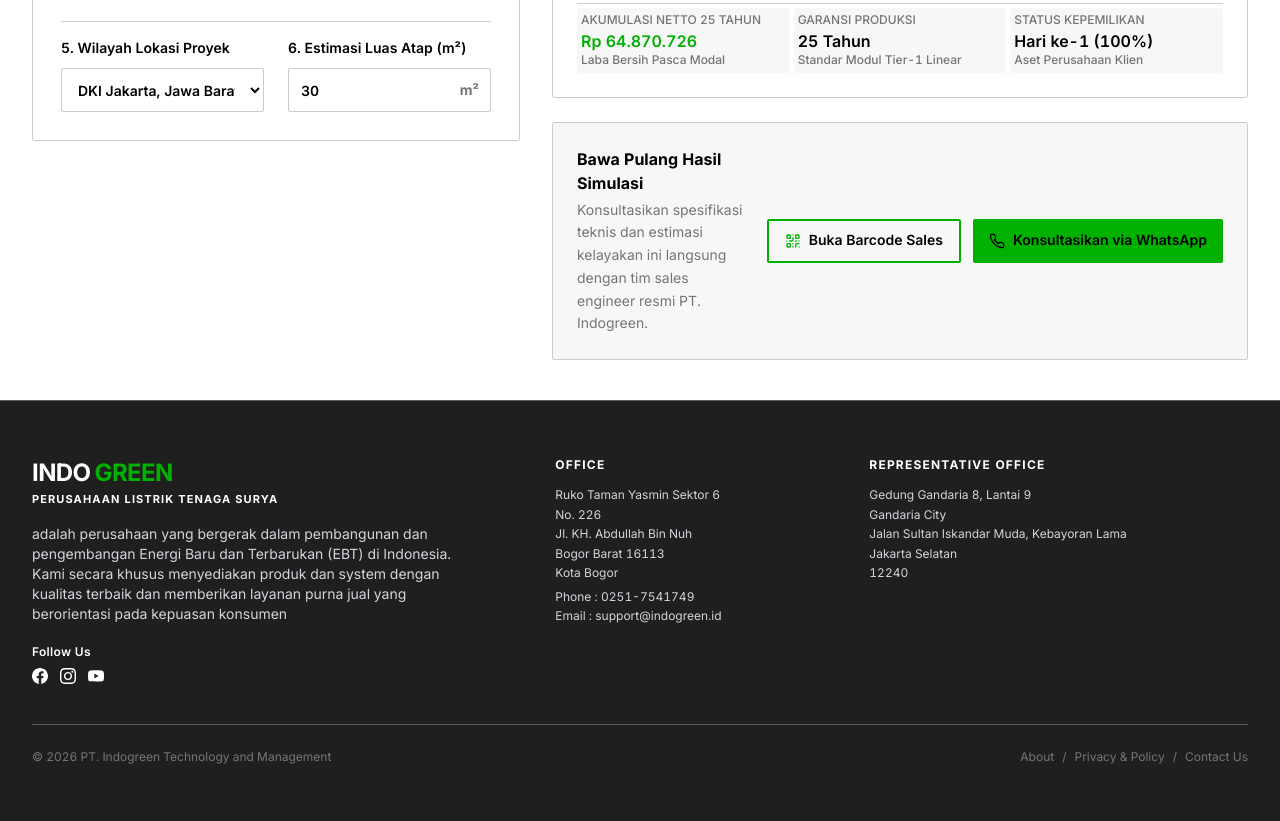
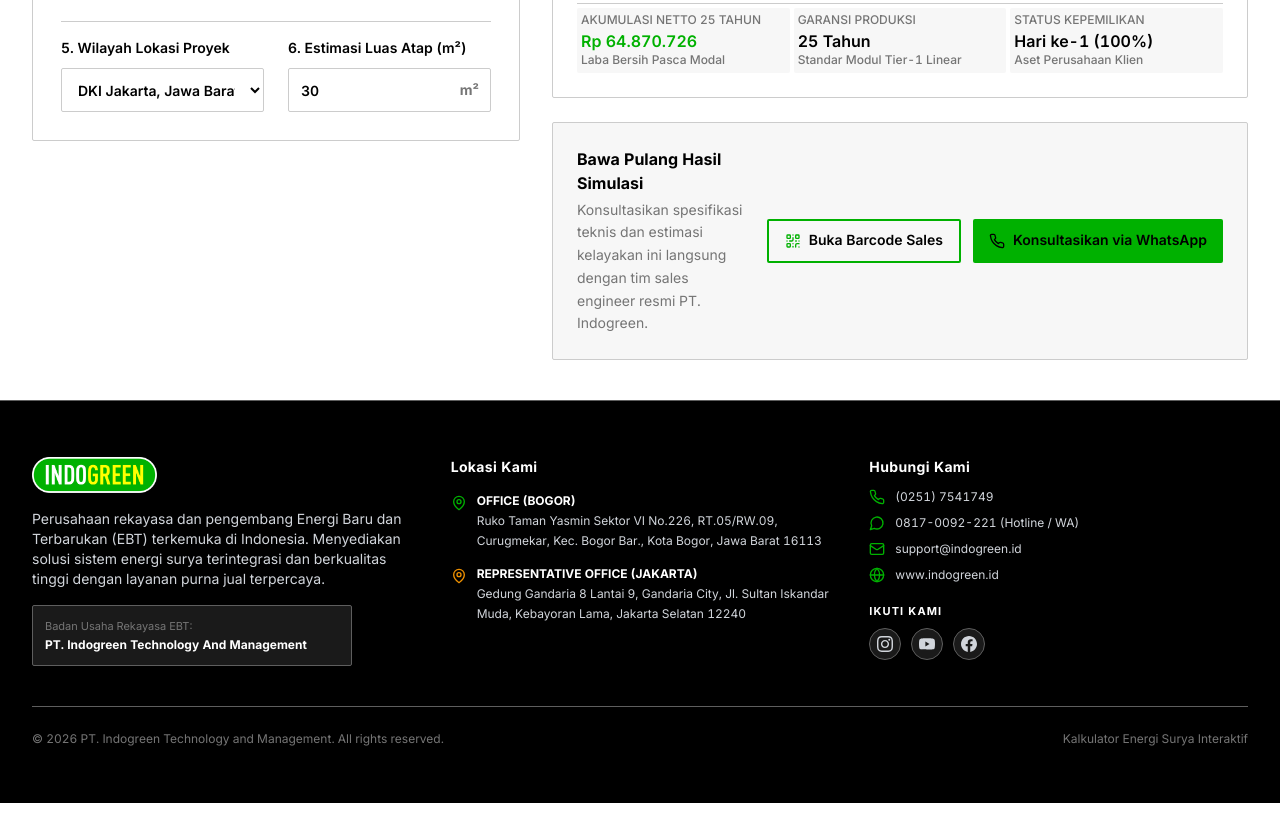
Before and after one commit to indogreen/kalkulator, a website with bundled scripts: page index.html in a window 1280 px wide. Shown: the part 1197-2018 px from the top of the page. Built offline with nearby package versions, Linux system fonts and the light colour scheme.

Commit message:
style(footer): align footer background with navbar, use asset logo, and update contact details
- Change footer background to bg-surface-dark (#000000) matching header navbar
- Replace text brand lockup with official asset image logo (indogreen.png)
- Remove quick links column per design instruction
- Add precise Bogor office address with Plus Code and Jakarta representative office
- Include official contact links: (0251) 7541749, 0817-0092-221, support@indogreen.id, indogreen.id
- Add circular social media buttons linking to official Instagram, YouTube playlist, and Facebook
- Rebuild production CSS and verify all 64 unit tests pass

```diff
--- a/index.html
+++ b/index.html
@@ -169,88 +169,130 @@
     </div>
   </dialog>
 
-  <!-- 4. Official Indogreen Footer (Matching Reference Image) -->
-  <footer class="bg-[#1f1f1f] text-on-dark-mute border-t border-hairline-strong py-10 tablet:py-14 px-4 tablet:px-8 mt-auto select-none">
+  <!-- 4. Official Indogreen Footer (Matching Reference Layout & Assets) -->
+  <footer class="bg-surface-dark text-on-dark-mute border-t border-hairline-strong py-10 tablet:py-14 px-4 tablet:px-8 mt-auto select-none">
     <div class="max-w-7xl mx-auto flex flex-col gap-8 tablet:gap-10">
 
-      <!-- 3-Column Footer Grid -->
-      <div class="grid grid-cols-1 tablet:grid-cols-12 gap-8 tablet:gap-10">
+      <!-- 3-Column Footer Grid (Tautan Cepat Dihilangkan) -->
+      <div class="grid grid-cols-1 tablet:grid-cols-3 gap-8 tablet:gap-10">
 
-        <!-- Column 1: Company Profile & Follow Us (5 cols on desktop) -->
-        <div class="tablet:col-span-5 flex flex-col gap-4">
-          <!-- Logo Lockup -->
-          <div class="flex flex-col">
-            <div class="flex items-center gap-1 text-2xl font-black tracking-tight text-white">
-              <span>INDO</span><span class="text-primary">GREEN</span>
-            </div>
-            <span class="text-[10px] tablet:text-[11px] font-bold text-white tracking-widest uppercase mt-0.5">
-              PERUSAHAAN LISTRIK TENAGA SURYA
-            </span>
+        <!-- Column 1: Brand Profile -->
+        <div class="flex flex-col gap-4">
+          <!-- Logo Asset -->
+          <div class="flex items-center">
+            <img src="./assets/images/indogreen.png" alt="Logo PT. Indogreen Technology And Management" class="h-8 tablet:h-9 w-auto object-contain">
           </div>
 
           <!-- Company Intro Paragraph -->
-          <p class="text-xs tablet:text-sm text-gray-300 leading-relaxed max-w-md">
-            adalah perusahaan yang bergerak dalam pembangunan dan pengembangan Energi Baru dan Terbarukan (EBT) di Indonesia. Kami secara khusus menyediakan produk dan system dengan kualitas terbaik dan memberikan layanan purna jual yang berorientasi pada kepuasan konsumen
+          <p class="text-xs tablet:text-sm text-gray-300 leading-relaxed max-w-sm">
+            Perusahaan rekayasa dan pengembang Energi Baru dan Terbarukan (EBT) terkemuka di Indonesia. Menyediakan solusi sistem energi surya terintegrasi dan berkualitas tinggi dengan layanan purna jual terpercaya.
           </p>
 
-          <!-- Follow Us Social Links -->
-          <div class="flex flex-col gap-2 pt-1">
-            <span class="text-xs font-semibold text-white tracking-wide">Follow Us</span>
-            <div class="flex items-center gap-3 text-white">
-              <!-- Facebook -->
-              <a href="https://facebook.com/indogreen" target="_blank" rel="noopener noreferrer" class="hover:text-primary transition-colors" aria-label="Facebook PT. Indogreen">
-                <svg class="w-4 h-4 fill-current" viewBox="0 0 24 24"><path d="M24 12.073c0-6.627-5.373-12-12-12s-12 5.373-12 12c0 5.99 4.388 10.954 10.125 11.854v-8.385H7.078v-3.47h3.047V9.43c0-3.007 1.792-4.669 4.533-4.669 1.312 0 2.686.235 2.686.235v2.953H15.83c-1.491 0-1.956.925-1.956 1.874v2.25h3.328l-.532 3.47h-2.796v8.385C19.612 23.027 24 18.062 24 12.073z"/></svg>
-              </a>
-              <!-- Instagram -->
-              <a href="https://instagram.com/indogreen" target="_blank" rel="noopener noreferrer" class="hover:text-primary transition-colors" aria-label="Instagram PT. Indogreen">
-                <svg class="w-4 h-4 fill-current" viewBox="0 0 24 24"><path d="M12 2.163c3.204 0 3.584.012 4.85.07 3.252.148 4.771 1.691 4.919 4.919.058 1.265.069 1.645.069 4.849 0 3.205-.012 3.584-.069 4.849-.149 3.225-1.664 4.771-4.919 4.919-1.266.058-1.644.07-4.85.07-3.204 0-3.584-.012-4.849-.07-3.26-.149-4.771-1.699-4.919-4.92-.058-1.265-.07-1.644-.07-4.849 0-3.204.013-3.583.07-4.849.149-3.227 1.664-4.771 4.919-4.919 1.266-.057 1.645-.069 4.849-.069zm0-2.163c-3.259 0-3.667.014-4.947.072-4.358.2-6.78 2.618-6.98 6.98-.059 1.281-.073 1.689-.073 4.948 0 3.259.014 3.668.072 4.948.2 4.358 2.618 6.78 6.98 6.98 1.281.058 1.689.072 4.948.072 3.259 0 3.668-.014 4.948-.072 4.354-.2 6.782-2.618 6.979-6.98.059-1.28.073-1.689.073-4.948 0-3.259-.014-3.667-.072-4.947-.196-4.354-2.617-6.78-6.979-6.98-1.281-.059-1.69-.073-4.949-.073zm0 5.838c-3.403 0-6.162 2.759-6.162 6.162s2.759 6.163 6.162 6.163 6.162-2.759 6.162-6.163c0-3.403-2.759-6.162-6.162-6.162zm0 10.162c-2.209 0-4-1.79-4-4 0-2.209 1.791-4 4-4s4 1.791 4 4c0 2.21-1.791 4-4 4zm6.406-11.845c-.796 0-1.441.645-1.441 1.44s.645 1.44 1.441 1.44c.795 0 1.439-.645 1.439-1.44s-.644-1.44-1.439-1.44z"/></svg>
-              </a>
-              <!-- YouTube -->
-              <a href="https://youtube.com/@indogreen" target="_blank" rel="noopener noreferrer" class="hover:text-primary transition-colors" aria-label="YouTube PT. Indogreen">
-                <svg class="w-4 h-4 fill-current" viewBox="0 0 24 24"><path d="M23.498 6.186a3.016 3.016 0 0 0-2.122-2.136C19.505 3.545 12 3.545 12 3.545s-7.505 0-9.377.505A3.017 3.017 0 0 0 .502 6.186C0 8.07 0 12 0 12s0 3.93.502 5.814a3.016 3.016 0 0 0 2.122 2.136c1.871.505 9.376.505 9.376.505s7.505 0 9.377-.505a3.015 3.015 0 0 0 2.122-2.136C24 15.93 24 12 24 12s0-3.93-.502-5.814zM9.545 15.568V8.432L15.818 12l-6.273 3.568z"/></svg>
-              </a>
+          <!-- Official Entity Box -->
+          <div class="border border-hairline-strong bg-surface-elevated p-3 rounded-sm flex flex-col gap-0.5 max-w-xs">
+            <span class="text-[11px] text-mute">Badan Usaha Rekayasa EBT:</span>
+            <span class="text-xs font-bold text-white">PT. Indogreen Technology And Management</span>
+          </div>
+        </div>
+
+        <!-- Column 2: Lokasi Kami -->
+        <div class="flex flex-col gap-4">
+          <h4 class="text-sm font-bold text-white tracking-wide">Lokasi Kami</h4>
+
+          <div class="flex flex-col gap-4">
+            <!-- Office Bogor -->
+            <div class="flex items-start gap-2.5">
+              <svg xmlns="http://www.w3.org/2000/svg" class="w-4 h-4 text-primary shrink-0 mt-0.5" viewBox="0 0 24 24" fill="none" stroke="currentColor" stroke-width="2" stroke-linecap="round" stroke-linejoin="round" aria-hidden="true">
+                <path d="M20 10c0 6-8 12-8 12s-8-6-8-12a8 8 0 0 1 16 0Z"/>
+                <circle cx="12" cy="10" r="3"/>
+              </svg>
+              <div class="flex flex-col gap-0.5 text-xs text-gray-300 leading-relaxed">
+                <span class="font-bold text-white text-xs">OFFICE (BOGOR)</span>
+                <span>Ruko Taman Yasmin Sektor VI No.226, RT.05/RW.09, Curugmekar, Kec. Bogor Bar., Kota Bogor, Jawa Barat 16113</span>
+              </div>
+            </div>
+
+            <!-- Representative Office Jakarta -->
+            <div class="flex items-start gap-2.5">
+              <svg xmlns="http://www.w3.org/2000/svg" class="w-4 h-4 text-warning-bright shrink-0 mt-0.5" viewBox="0 0 24 24" fill="none" stroke="currentColor" stroke-width="2" stroke-linecap="round" stroke-linejoin="round" aria-hidden="true">
+                <path d="M20 10c0 6-8 12-8 12s-8-6-8-12a8 8 0 0 1 16 0Z"/>
+                <circle cx="12" cy="10" r="3"/>
+              </svg>
+              <div class="flex flex-col gap-0.5 text-xs text-gray-300 leading-relaxed">
+                <span class="font-bold text-white text-xs">REPRESENTATIVE OFFICE (JAKARTA)</span>
+                <span>Gedung Gandaria 8 Lantai 9, Gandaria City, Jl. Sultan Iskandar Muda, Kebayoran Lama, Jakarta Selatan 12240</span>
+              </div>
             </div>
           </div>
         </div>
 
-        <!-- Column 2: OFFICE (3 cols on desktop) -->
-        <div class="tablet:col-span-3 flex flex-col gap-2">
-          <h4 class="text-xs font-bold text-white tracking-widest uppercase mb-1">OFFICE</h4>
-          <p class="text-xs text-gray-300 leading-relaxed">
-            Ruko Taman Yasmin Sektor 6<br>
-            No. 226<br>
-            Jl. KH. Abdullah Bin Nuh<br>
-            Bogor Barat 16113<br>
-            Kota Bogor<br>
-            <span class="block mt-1">Phone : 0251-7541749</span>
-            <span>Email : support@indogreen.id</span>
-          </p>
-        </div>
+        <!-- Column 3: Hubungi Kami & Ikuti Kami -->
+        <div class="flex flex-col gap-3">
+          <h4 class="text-sm font-bold text-white tracking-wide">Hubungi Kami</h4>
 
-        <!-- Column 3: REPRESENTATIVE OFFICE (4 cols on desktop) -->
-        <div class="tablet:col-span-4 flex flex-col gap-2">
-          <h4 class="text-xs font-bold text-white tracking-widest uppercase mb-1">REPRESENTATIVE OFFICE</h4>
-          <p class="text-xs text-gray-300 leading-relaxed">
-            Gedung Gandaria 8, Lantai 9<br>
-            Gandaria City<br>
-            Jalan Sultan Iskandar Muda, Kebayoran Lama<br>
-            Jakarta Selatan<br>
-            12240
-          </p>
+          <div class="flex flex-col gap-2.5">
+            <!-- Telepon -->
+            <a href="tel:02517541749" class="flex items-center gap-2.5 text-xs text-gray-300 hover:text-primary transition-colors" aria-label="Telepon Kantor Bogor (0251) 7541749">
+              <svg xmlns="http://www.w3.org/2000/svg" class="w-4 h-4 text-primary shrink-0" viewBox="0 0 24 24" fill="none" stroke="currentColor" stroke-width="2" stroke-linecap="round" stroke-linejoin="round" aria-hidden="true">
+                <path d="M22 16.92v3a2 2 0 0 1-2.18 2 19.79 19.79 0 0 1-8.63-3.07 19.5 19.5 0 0 1-6-6 19.79 19.79 0 0 1-3.07-8.67A2 2 0 0 1 4.11 2h3a2 2 0 0 1 2 1.72 12.84 12.84 0 0 0 .7 2.81 2 2 0 0 1-.45 2.11L8.09 9.91a16 16 0 0 0 6 6l1.27-1.27a2 2 0 0 1 2.11-.45 12.84 12.84 0 0 0 2.81.7A2 2 0 0 1 22 16.92z"/>
+              </svg>
+              <span>(0251) 7541749</span>
+            </a>
+
+            <!-- WhatsApp Hotline -->
+            <a href="https://wa.me/628170092221" target="_blank" rel="noopener noreferrer" class="flex items-center gap-2.5 text-xs text-gray-300 hover:text-primary transition-colors" aria-label="WhatsApp Hotline Indogreen 0817-0092-221">
+              <svg xmlns="http://www.w3.org/2000/svg" class="w-4 h-4 text-primary shrink-0" viewBox="0 0 24 24" fill="none" stroke="currentColor" stroke-width="2" stroke-linecap="round" stroke-linejoin="round" aria-hidden="true">
+                <path d="M7.9 20A9 9 0 1 0 4 16.1L2 22Z"/>
+              </svg>
+              <span>0817-0092-221 (Hotline / WA)</span>
+            </a>
+
+            <!-- Email -->
+            <a href="mailto:support@indogreen.id" class="flex items-center gap-2.5 text-xs text-gray-300 hover:text-primary transition-colors" aria-label="Email Support support@indogreen.id">
+              <svg xmlns="http://www.w3.org/2000/svg" class="w-4 h-4 text-primary shrink-0" viewBox="0 0 24 24" fill="none" stroke="currentColor" stroke-width="2" stroke-linecap="round" stroke-linejoin="round" aria-hidden="true">
+                <rect width="20" height="16" x="2" y="4" rx="2"/>
+                <path d="m22 7-8.97 5.7a1.94 1.94 0 0 1-2.06 0L2 7"/>
+              </svg>
+              <span>support@indogreen.id</span>
+            </a>
+
+            <!-- Website -->
+            <a href="https://indogreen.id" target="_blank" rel="noopener noreferrer" class="flex items-center gap-2.5 text-xs text-gray-300 hover:text-primary transition-colors" aria-label="Website Resmi indogreen.id">
+              <svg xmlns="http://www.w3.org/2000/svg" class="w-4 h-4 text-primary shrink-0" viewBox="0 0 24 24" fill="none" stroke="currentColor" stroke-width="2" stroke-linecap="round" stroke-linejoin="round" aria-hidden="true">
+                <circle cx="12" cy="12" r="10"/>
+                <path d="M12 2a14.5 14.5 0 0 0 0 20 14.5 14.5 0 0 0 0-20"/>
+                <path d="M2 12h20"/>
+              </svg>
+              <span>www.indogreen.id</span>
+            </a>
+          </div>
+
+          <!-- Section Ikuti Kami -->
+          <div class="flex flex-col gap-2 pt-2">
+            <span class="text-[11px] font-bold text-white tracking-widest uppercase">IKUTI KAMI</span>
+            <div class="flex items-center gap-2.5 text-white">
+              <!-- Instagram -->
+              <a href="https://www.instagram.com/indogreen_solar" target="_blank" rel="noopener noreferrer" class="w-8 h-8 rounded-full bg-surface-elevated border border-hairline-strong flex items-center justify-center text-gray-300 hover:text-on-primary hover:bg-primary hover:border-primary transition-all" aria-label="Instagram Indogreen Solar (@indogreen_solar)">
+                <svg class="w-4 h-4 fill-current" viewBox="0 0 24 24"><path d="M12 2.163c3.204 0 3.584.012 4.85.07 3.252.148 4.771 1.691 4.919 4.919.058 1.265.069 1.645.069 4.849 0 3.205-.012 3.584-.069 4.849-.149 3.225-1.664 4.771-4.919 4.919-1.266.058-1.644.07-4.85.07-3.204 0-3.584-.012-4.849-.07-3.26-.149-4.771-1.699-4.919-4.92-.058-1.265-.07-1.644-.07-4.849 0-3.204.013-3.583.07-4.849.149-3.227 1.664-4.771 4.919-4.919 1.266-.057 1.645-.069 4.849-.069zm0-2.163c-3.259 0-3.667.014-4.947.072-4.358.2-6.78 2.618-6.98 6.98-.059 1.281-.073 1.689-.073 4.948 0 3.259.014 3.668.072 4.948.2 4.358 2.618 6.78 6.98 6.98 1.281.058 1.689.072 4.948.072 3.259 0 3.668-.014 4.948-.072 4.354-.2 6.782-2.618 6.979-6.98.059-1.28.073-1.689.073-4.948 0-3.259-.014-3.667-.072-4.947-.196-4.354-2.617-6.78-6.979-6.98-1.281-.059-1.69-.073-4.949-.073zm0 5.838c-3.403 0-6.162 2.759-6.162 6.162s2.759 6.163 6.162 6.163 6.162-2.759 6.162-6.163c0-3.403-2.759-6.162-6.162-6.162zm0 10.162c-2.209 0-4-1.79-4-4 0-2.209 1.791-4 4-4s4 1.791 4 4c0 2.21-1.791 4-4 4zm6.406-11.845c-.796 0-1.441.645-1.441 1.44s.645 1.44 1.441 1.44c.795 0 1.439-.645 1.439-1.44s-.644-1.44-1.439-1.44z"/></svg>
+              </a>
+              <!-- YouTube -->
+              <a href="https://www.youtube.com/playlist?list=PLWVVoZic9QLqikef7Rcrt9PlGgA4drenx" target="_blank" rel="noopener noreferrer" class="w-8 h-8 rounded-full bg-surface-elevated border border-hairline-strong flex items-center justify-center text-gray-300 hover:text-on-primary hover:bg-primary hover:border-primary transition-all" aria-label="YouTube Playlist Edukasi Indogreen">
+                <svg class="w-4 h-4 fill-current" viewBox="0 0 24 24"><path d="M23.498 6.186a3.016 3.016 0 0 0-2.122-2.136C19.505 3.545 12 3.545 12 3.545s-7.505 0-9.377.505A3.017 3.017 0 0 0 .502 6.186C0 8.07 0 12 0 12s0 3.93.502 5.814a3.016 3.016 0 0 0 2.122 2.136c1.871.505 9.376.505 9.376.505s7.505 0 9.377-.505a3.015 3.015 0 0 0 2.122-2.136C24 15.93 24 12 24 12s0-3.93-.502-5.814zM9.545 15.568V8.432L15.818 12l-6.273 3.568z"/></svg>
+              </a>
+              <!-- Facebook -->
+              <a href="https://www.facebook.com/IndogreenMarketing" target="_blank" rel="noopener noreferrer" class="w-8 h-8 rounded-full bg-surface-elevated border border-hairline-strong flex items-center justify-center text-gray-300 hover:text-on-primary hover:bg-primary hover:border-primary transition-all" aria-label="Facebook Indogreen Marketing">
+                <svg class="w-4 h-4 fill-current" viewBox="0 0 24 24"><path d="M24 12.073c0-6.627-5.373-12-12-12s-12 5.373-12 12c0 5.99 4.388 10.954 10.125 11.854v-8.385H7.078v-3.47h3.047V9.43c0-3.007 1.792-4.669 4.533-4.669 1.312 0 2.686.235 2.686.235v2.953H15.83c-1.491 0-1.956.925-1.956 1.874v2.25h3.328l-.532 3.47h-2.796v8.385C19.612 23.027 24 18.062 24 12.073z"/></svg>
+              </a>
+            </div>
+          </div>
         </div>
 
       </div>
 
       <!-- Bottom Sub-Footer Bar -->
       <div class="border-t border-hairline-strong pt-6 flex flex-col tablet:flex-row items-center justify-between gap-3 text-xs text-mute">
-        <span>© 2026 PT. Indogreen Technology and Management</span>
-        <div class="flex items-center gap-2 text-mute">
-          <a href="#" class="hover:text-primary transition-colors">About</a>
-          <span>/</span>
-          <a href="#" class="hover:text-primary transition-colors">Privacy & Policy</a>
-          <span>/</span>
-          <a href="#" class="hover:text-primary transition-colors">Contact Us</a>
-        </div>
+        <span>© 2026 PT. Indogreen Technology and Management. All rights reserved.</span>
+        <span class="text-mute">Kalkulator Energi Surya Interaktif</span>
       </div>
 
     </div>
```
